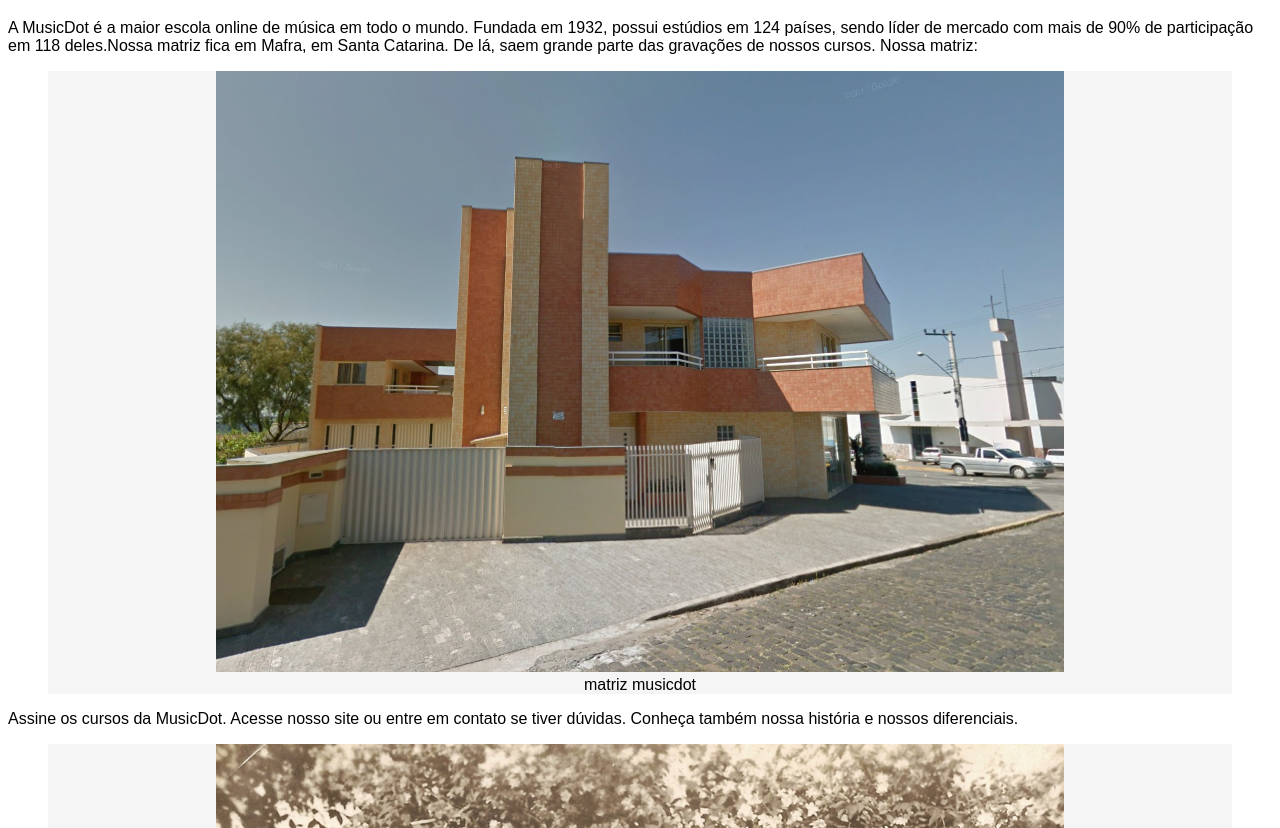
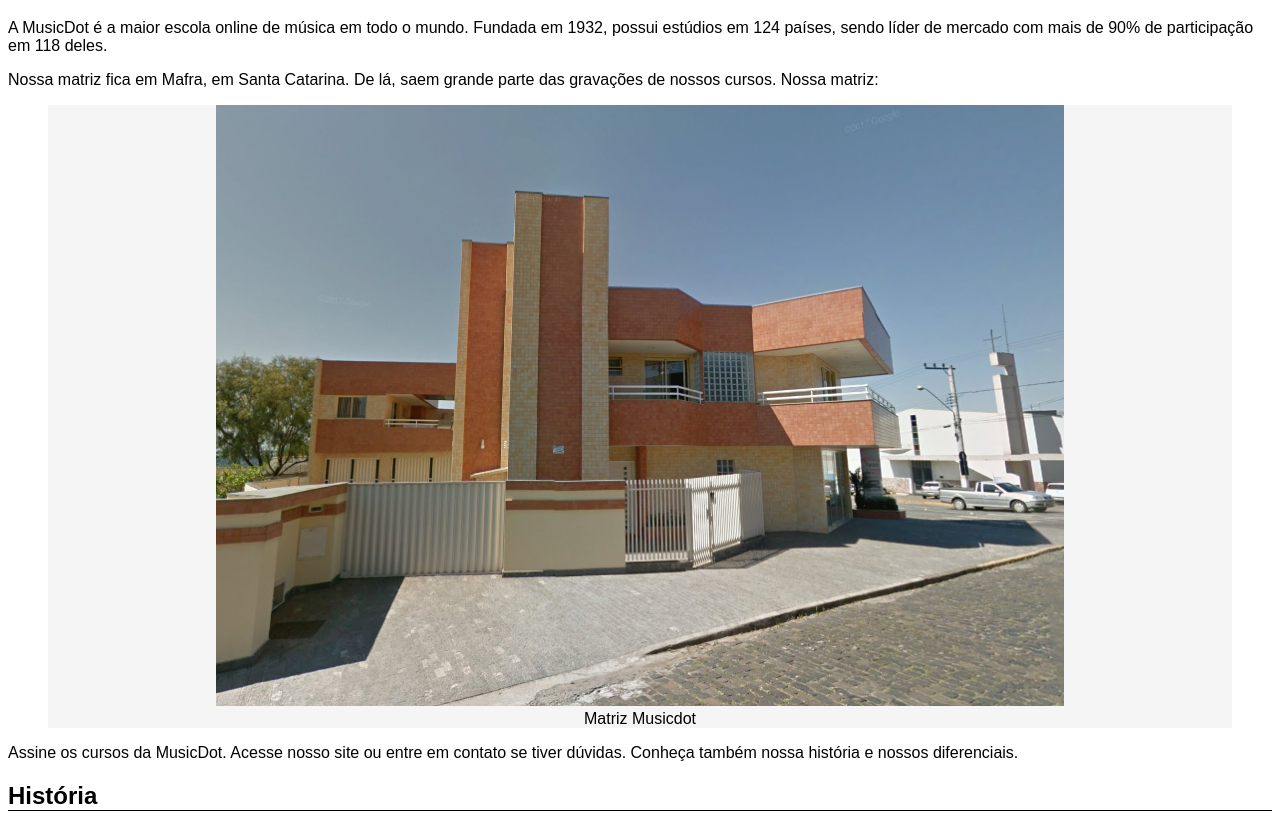
Before and after one commit to Victor-T9000/SIP_2_web0, a plain HTML site: page sobre.html in a window 1280 px wide. Shown: the part 123-951 px from the top of the page. Drawn offline with Linux system fonts and the light colour scheme.

Commit message:
CSS ATIVIDADE 1

```diff
--- a/sobre.html
+++ b/sobre.html
@@ -9,21 +9,21 @@
 <body>
     <img src="img/logo.svg" alt="logo">
     <h1>Sobre a Empresa</h1>
-   <p> A	MusicDot	é	a	maior	escola	online	de	música em	todo	o	mundo. Fundada	em	1932,	possui	estúdios	em	124	países,	sendo	líder	de	mercado	com	mais	de	90%	de participação	em	118	deles.Nossa	matriz	fica	em	Mafra,	em	Santa	Catarina.	De	lá,	saem	grande	parte	das	gravações	de	nossos	cursos.	Nossa	matriz: </p>
+   <p> A	MusicDot	é	a	maior	escola	online	de	música em	todo	o	mundo. Fundada	em	1932,	possui	estúdios	em	124	países,	sendo	líder	de	mercado	com	mais	de	90%	de participação	em	118	deles.</p>
+   <p>Nossa	matriz	fica	em	Mafra,	em	Santa	Catarina.	De	lá,	saem	grande	parte	das	gravações	de	nossos	cursos.	Nossa	matriz: </p>
    <figure>
    <img src="img/matriz-musicdot.png" alt="matriz musicdot">
-   <figcaption>matriz musicdot</figcaption>
+   <figcaption>Matriz Musicdot</figcaption>
   </figure>
-
 <p>Assine	os	cursos	da	MusicDot.	Acesse	nosso	site	ou	entre	em	contato se	tiver	dúvidas.	Conheça	também	nossa	história	e	nossos	diferenciais.
 </p>
-<figure>
- <img src="img/familia-tupfeln.jpg" alt="família	Tüpfeln">
-<figcaption>familha Tupfeln</figcaption>
-  </figure>
+
 
 <h2>História</h2>
-
+<figure>
+  <img src="img/familia-tupfeln.jpg" alt="família	Tüpfeln">
+ <figcaption>Familha Tupfeln</figcaption>
+   </figure>
 <p> A	fundação	em	1932	ocorreu	no	momento	da	descoberta	econômica	de	cursos	por	stream	online	no	interior	de	Santa	Catarina.	A família	Tüpfeln,	tradicional	da	região,	investiu	todas	as	suas	economias	nessa	nova	iniciativa, 		revolucionária	para	a	época.	A	fundadora	frau	Dagmar	Olaf	Tüpfeln,	dotada	de	particular	visão administrativa,	guiou	os	negócios	da	empresa	durante	mais	de	50	anos,	muitos	deles	ao	lado		de	seu	filho	Ernst	Noten	Tüpfeln,	atual	CEO.	O	nome	da	empresa	é	inspirado	no	nome	da	família. </p>
 <p>O	crescimento	da	empresa	foi	praticamente	instantâneo.	Nos	primeiros	5	anos,	já	atendia	18	países.		Bateu	a	marca	de	100	países	em	apenas	15	anos	de	existência.	Até	hoje,	já	atendeu	2	bilhões		de	usuários	diferentes,	em	bilhões	de	diferentes	pedidos. </p>
 <p>O	crescimento	do número	de	funcionários	é	também	assombroso.	Hoje,	é	a	maior	empregadora	do Brasil,	mas	mesmo	após	apenas	5	anos	de	sua	existência,	já	possuía	30	mil	funcionários.	Fora	do		Brasil,	há	240	mil	funcionários,	além	dos	890	mil	brasileiros	nas	instalações	de	Mafra	e nos	escritórios	em	todo	país. </p>
```
